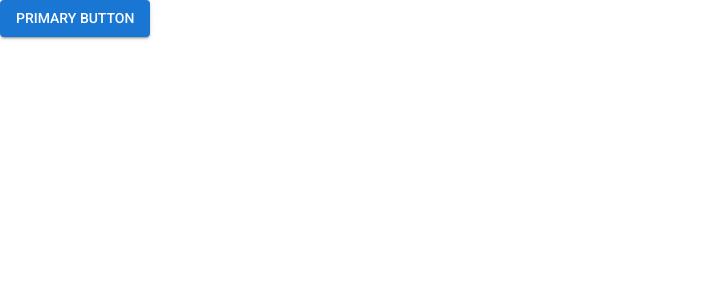
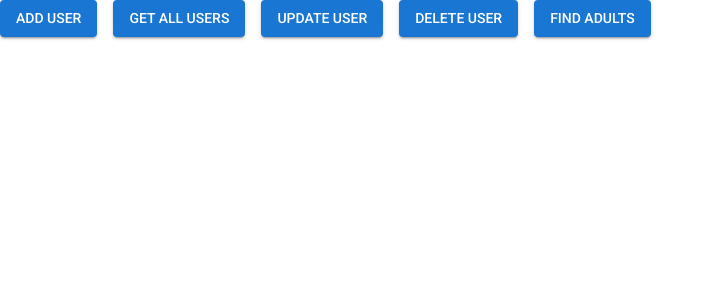
Before and after one commit to VjacheslavZ/IndexedDB, a React (Create React App) app: page / in a window 1280 px wide. Shown: the top 300 px of the page, without its empty margins (0-715 px from the left). Built offline with nearby package versions, Linux system fonts and the light colour scheme.

Commit message:
Implement user management features with IndexedDB in App component; add Logger and IndexDB classes for database operations.

```diff
--- a/src/App.tsx
+++ b/src/App.tsx
@@ -1,23 +1,12 @@
-import React from 'react';
+import React, { useEffect } from 'react';
 import {
   ThemeProvider,
   createTheme,
   CssBaseline,
-  AppBar,
-  Toolbar,
-  Typography,
-  Container,
   Box,
   Button,
-  Card,
-  CardContent,
-  Paper,
 } from '@mui/material';
-import {
-  Home as HomeIcon,
-  Info as InfoIcon,
-  Settings as SettingsIcon,
-} from '@mui/icons-material';
+import { Logger, _db, IndexDB } from './db';
 
 // Create a theme instance
 const theme = createTheme({
@@ -35,8 +24,57 @@ const theme = createTheme({
 });
 
 const App: React.FC = () => {
-  const handleClick = () => {
-    console.log('Button clicked!');
+  const logger = new Logger('output');
+  const idb = new IndexDB('Example', 1);
+
+  const addUser = async () => {
+    const name = prompt('Enter user name:');
+    if (!name) return;
+    const age = parseInt(prompt('Enter age:') ?? '0', 10);
+    if (!Number.isInteger(age)) return;
+    await idb.init('user');
+    await idb.add('user', { name, age });
+  };
+
+  const getUsers = async () => {
+    try {
+      console.log('Getting users');
+      await idb.init('user');
+      const users = await idb.getAll('user');
+      console.log('Users :', users);
+    } catch (error) {
+      console.log('Get failed', error);
+    }
+  };
+
+  const updateUser = async () => {
+    const id = parseInt(prompt('Enter user id:') ?? '0', 10);
+    if (!id) return;
+    const name = prompt('Enter user name:');
+    if (!name) return;
+    const age = parseInt(prompt('Enter age:') ?? '0', 10);
+    if (!Number.isInteger(age)) return;
+
+    await idb.init('user');
+    const result = await idb.put('user', id, { name, age });
+    console.log('result', result);
+  };
+
+  const deleteUser = async () => {
+    const id = parseInt(prompt('Enter user id:') ?? '0', 10);
+    if (!id) return;
+    await idb.init('user');
+    const result = await idb.delete('user', id);
+    console.log('result', result);
+  };
+
+  const findAdults = async () => {
+    await idb.init('user');
+    const result = await idb.openCursor('user', (user: any) => {
+      if (user.age >= 18) return user;
+    });
+
+    console.log('result', result);
   };
 
   return (
@@ -44,12 +82,49 @@ const App: React.FC = () => {
       <CssBaseline />
       <Box sx={{ flexGrow: 1 }}>
         <Button
+          sx={{ mr: 2 }}
           variant='contained'
           color='primary'
-          onClick={handleClick}
+          id='add'
+          onClick={addUser}
+        >
+          Add User
+        </Button>
+        <Button
           sx={{ mr: 2 }}
+          variant='contained'
+          color='primary'
+          id='get'
+          onClick={getUsers}
         >
-          Primary Button
+          Get All Users
+        </Button>
+        <Button
+          sx={{ mr: 2 }}
+          variant='contained'
+          color='primary'
+          id='update'
+          onClick={updateUser}
+        >
+          Update User
+        </Button>
+        <Button
+          sx={{ mr: 2 }}
+          variant='contained'
+          color='primary'
+          id='delete'
+          onClick={deleteUser}
+        >
+          Delete User
+        </Button>
+        <Button
+          sx={{ mr: 2 }}
+          variant='contained'
+          color='primary'
+          id='adults'
+          onClick={findAdults}
+        >
+          Find Adults
         </Button>
       </Box>
     </ThemeProvider>
--- /dev/null
+++ b/src/db.js
@@ -0,0 +1,134 @@
+export class Logger {
+  #output = {
+    textContent: '',
+  };
+
+  constructor(outputId) {
+    // this.#output = document.getElementById(outputId);
+  }
+
+  log(...args) {
+    const lines = args.map(Logger.#serialize);
+    this.#output.textContent += lines.join(' ') + '\n';
+    // console.log(this.#output.textContent);
+    // this.#output.scrollTop = this.#output.scrollHeight;
+  }
+
+  get output() {
+    return this.#output;
+  }
+
+  static #serialize(x) {
+    return typeof x === 'object' ? JSON.stringify(x, null, 2) : x;
+  }
+}
+
+// export const logger = new Logger('output');
+
+export const _db = await new Promise((resolve, reject) => {
+  const request = indexedDB.open('Example', 1);
+  request.onupgradeneeded = () => {
+    const db = request.result;
+    if (!db.objectStoreNames.contains('user')) {
+      db.createObjectStore('user', { keyPath: 'id', autoIncrement: true });
+    }
+  };
+  request.onsuccess = () => resolve(request.result);
+  request.onerror = () => reject(request.error);
+});
+// ------------------------------------------------------------
+
+export class IndexDB {
+  #db = null;
+  #dbName = null;
+  #version = null;
+
+  constructor(dbName, version) {
+    this.#dbName = dbName;
+    this.#version = version;
+  }
+
+  async init(storeName) {
+    this.#db = await new Promise((resolve, reject) => {
+      const request = indexedDB.open(this.#dbName, this.#version);
+      request.onupgradeneeded = () => {
+        const db = request.result;
+        if (!db.objectStoreNames.contains(storeName)) {
+          db.createObjectStore(storeName, {
+            keyPath: 'id',
+            autoIncrement: true,
+          });
+        }
+      };
+
+      request.onsuccess = () => resolve(request.result);
+      request.onerror = () => reject(request.error);
+    });
+  }
+
+  async add(storeName, data) {
+    return new Promise((resolve, reject) => {
+      const tx = this.#db.transaction(storeName, 'readwrite');
+      const addRequest = tx.objectStore(storeName).add(data);
+      tx.oncomplete = () => resolve(addRequest.result);
+      tx.onerror = () => reject(tx.error);
+    });
+  }
+
+  async getAll(storeName) {
+    return new Promise((resolve, reject) => {
+      const tx = this.#db.transaction(storeName, 'readonly');
+      const getAllRequest = tx.objectStore(storeName).getAll();
+
+      tx.oncomplete = () => resolve(getAllRequest.result);
+      tx.onerror = () => reject(getAllRequest.error);
+    });
+  }
+
+  async put(storeName, key, data) {
+    return new Promise((resolve, reject) => {
+      const tx = this.#db.transaction(storeName, 'readwrite');
+      const store = tx.objectStore(storeName);
+      const getRequest = store.get(key);
+      getRequest.onsuccess = () => {
+        const { result } = getRequest;
+        if (!result) return;
+        const updated = Object.assign(result, data);
+        store.put(updated);
+        tx.oncomplete = () => resolve(result);
+      };
+      getRequest.onerror = () => reject(getRequest.error);
+    });
+  }
+
+  async delete(storeName, key) {
+    return new Promise((resolve, reject) => {
+      const deleteRequest = this.#db
+        .transaction(storeName, 'readwrite')
+        .objectStore(storeName)
+        .delete(key);
+
+      deleteRequest.onsuccess = () => resolve(true);
+      deleteRequest.onerror = () => reject(deleteRequest.error);
+    });
+  }
+
+  async openCursor(storeName, callback) {
+    return new Promise((resolve, reject) => {
+      const cursorRequest = this.#db
+        .transaction(storeName, 'readonly')
+        .objectStore(storeName)
+        .openCursor();
+
+      const results = [];
+      cursorRequest.onsuccess = event => {
+        const cursor = event.target.result;
+        if (!cursor) return resolve(results);
+        const result = callback(cursor.value);
+        if (result) results.push(result);
+        cursor.continue();
+      };
+      cursorRequest.onerror = () => reject(cursorRequest.error);
+    });
+  }
+}
```
